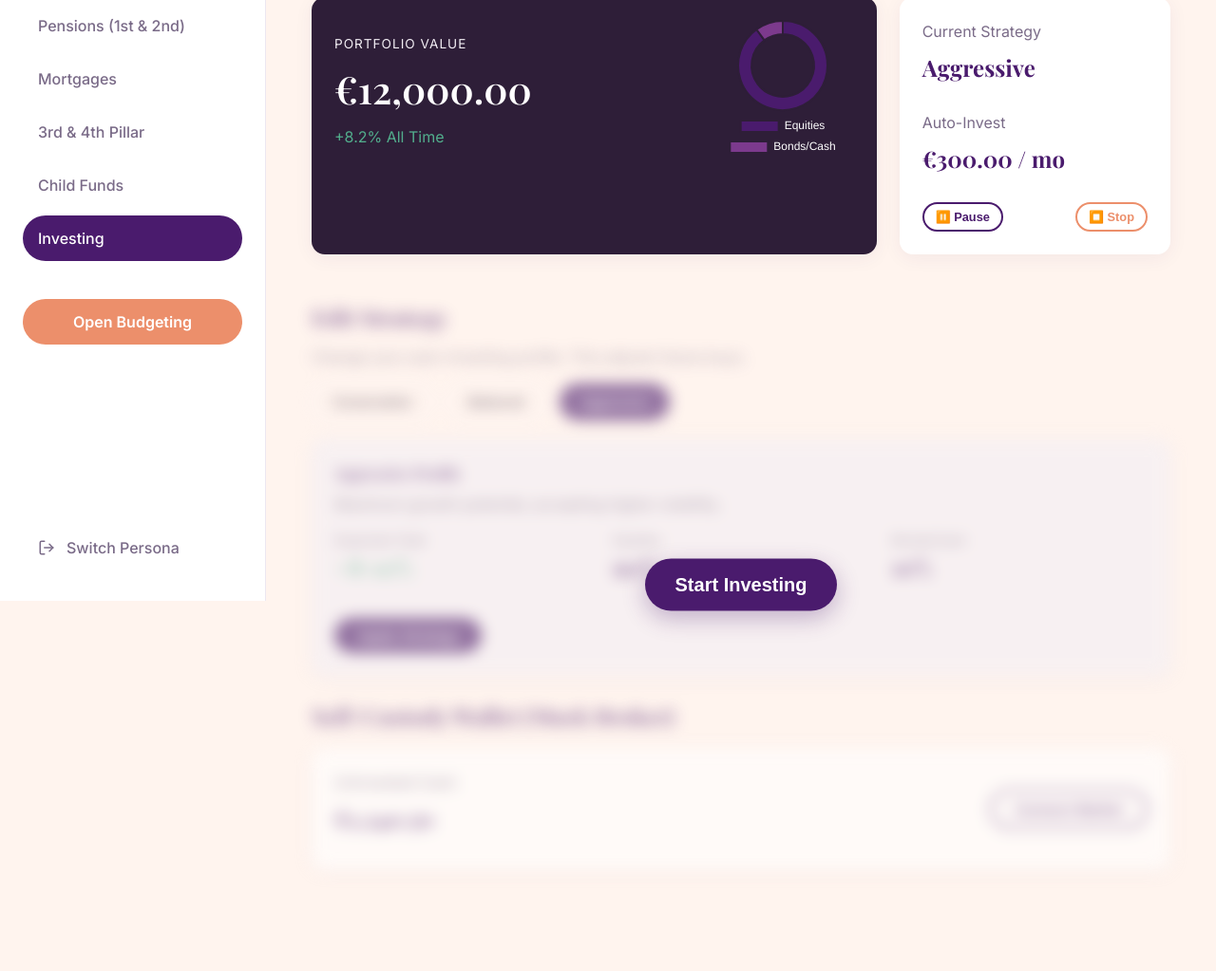
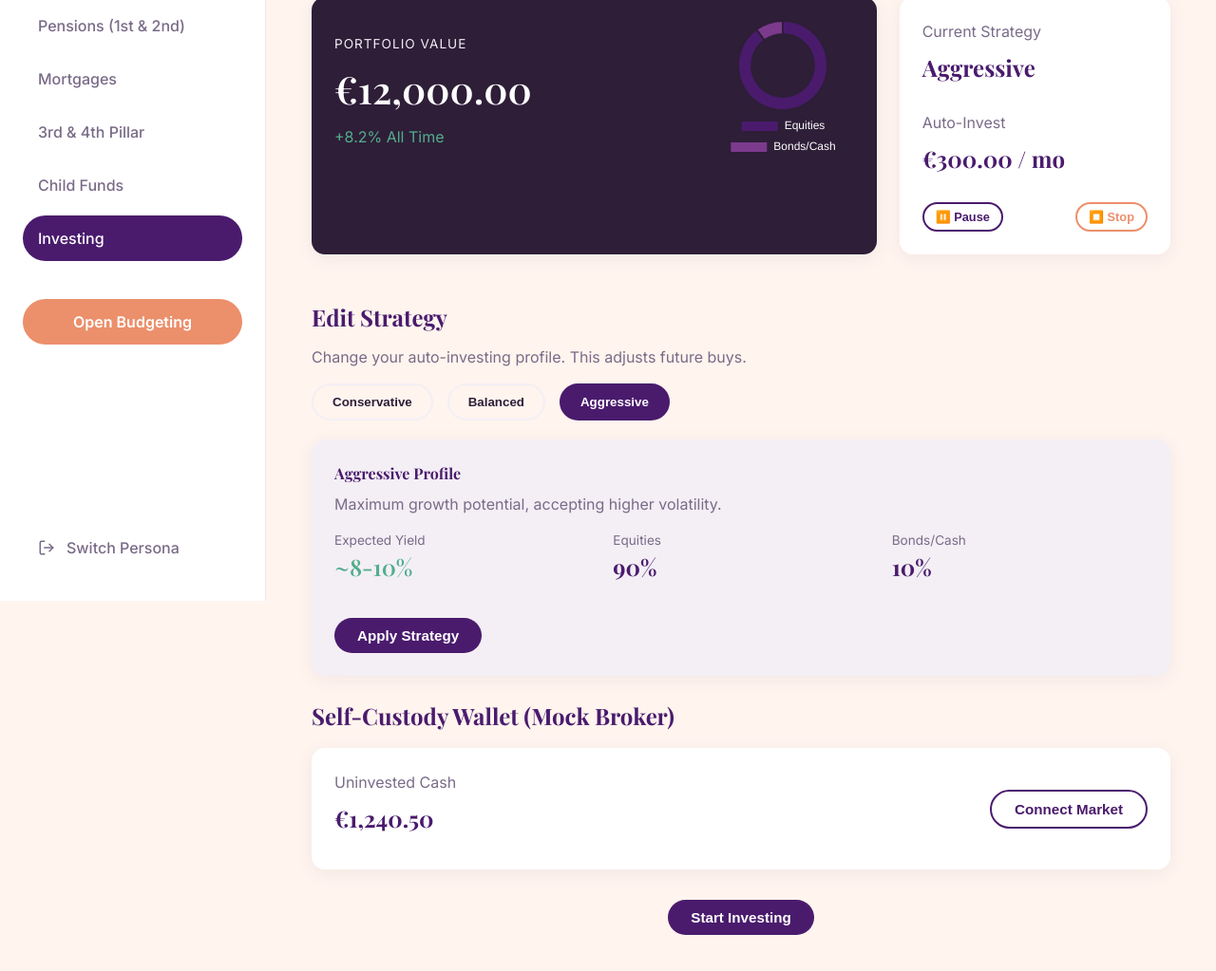
Before and after one commit to jakubwolanin77/platform-sim, a plain HTML site: page investing.html in a window 1280 px wide. Shown: the part 167-1190 px from the top of the page at 95% size. Before the commit the page ends 1147 px from the top, so only its background shows below. Drawn offline with nearby package versions, Linux system fonts and the light colour scheme; a web font is replaced by a local one.

Commit message:
fix: revert investing page to use scroll-to-reveal animation

```diff
--- a/investing.html
+++ b/investing.html
@@ -74,8 +74,8 @@
             </div>
         </div>
 
-        <div id="premium-section" style="position: relative;">
-            <div id="premium-content" style="filter: blur(8px); opacity: 0.6; pointer-events: none; user-select: none;">
+        <div id="premium-section">
+            <div id="premium-content" style="filter: blur(12px); opacity: 0.5; transition: all 0.4s ease-in-out;">
 
                 <h3>Edit Strategy</h3>
         <p class="text-muted mb-2">Change your auto-investing profile. This adjusts future buys.</p>
@@ -120,8 +120,8 @@
         </div>
             </div>
 
-            <div id="premium-overlay" style="position: absolute; top: 50%; left: 50%; transform: translate(-50%, -50%); text-align: center; width: 100%; z-index: 10;">
-                <button class="btn btn-primary" style="font-size: 1.25rem; padding: 16px 32px; box-shadow: 0 8px 25px rgba(74, 27, 109, 0.3);" onclick="unlockPremium()">Start Investing</button>
+            <div id="premium-overlay" style="text-align: center; margin-top: 2rem;">
+                <button class="btn btn-primary" onclick="alert('Forwarding to application...')">Start Investing</button>
             </div>
         </div>
 
@@ -169,7 +169,21 @@
 
         createDonutChart(ctx, [eq, bo], ['Equities', 'Bonds/Cash'], true);
 
-        // Blur is static; redirect button handles access
+        // Scroll to reveal logic
+        const observer = new IntersectionObserver((entries) => {
+            entries.forEach(entry => {
+                const content = document.getElementById('premium-content');
+                if (entry.isIntersecting) {
+                    content.style.filter = 'none';
+                    content.style.opacity = '1';
+                } else {
+                    content.style.filter = 'blur(12px)';
+                    content.style.opacity = '0.5';
+                }
+            });
+        }, { threshold: 0.65 }); // Triggers only when 65% of the section is visible
+
+        observer.observe(document.getElementById('premium-section'));
     });
 
     function setStrat(strat) {
@@ -211,14 +225,6 @@
     function closeModal() {
         document.getElementById('modal').style.display = 'none';
     }
-
-    function unlockPremium() {
-        const content = document.getElementById('premium-content');
-        content.style.filter = 'none';
-        content.style.opacity = '1';
-
-        document.getElementById('premium-overlay').style.display = 'none';
-    }
 </script>
 
 </body>
```
